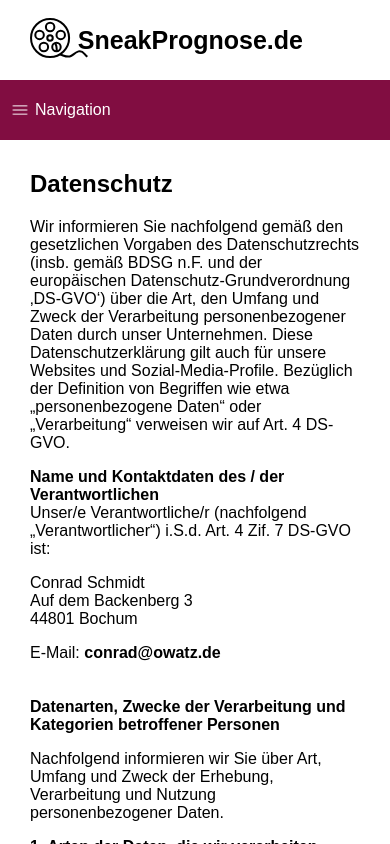
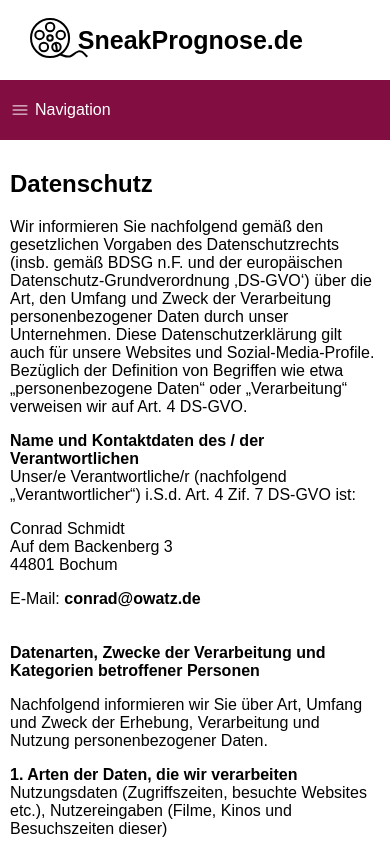
Before and after one commit to Conradowatz/sneakprognose-client, a Vue app: page /data_privacy in a window 390 px wide. Shown: the top 844 px of the page. Built offline with nearby package versions, Linux system fonts and the light colour scheme; no server answers.

Commit message:
better width handling

```diff
--- a/src/components/CinemaTable.vue
+++ b/src/components/CinemaTable.vue
@@ -36,11 +36,11 @@ p {
   font-weight: normal;
 }
 a:nth-child(even) > p {
-  background: var(--color-background-secondary);
+  background-color: var(--color-background-secondary);
 }
 
 a:hover > p {
-  background: var(--color-hover);
+  background-color: var(--color-hover);
   cursor: pointer;
 }
 </style>
--- a/src/components/DataContainer.vue
+++ b/src/components/DataContainer.vue
@@ -25,8 +25,9 @@ export default {
   border: solid var(--color-border) 1px;
   border-radius: 7px;
   width: 500px;
-  max-width: 95vw;
+  max-width: 100vw;
   background: var(--color-background-primary);
+  box-sizing: border-box;
 }
 .subc-heading {
   background: var(--color-container-top);
--- a/src/pages/AddCinemaPage.vue
+++ b/src/pages/AddCinemaPage.vue
@@ -61,7 +61,8 @@ export default {
 <style scoped>
 .container {
   max-width: 600px;
-  width: 100%;
+  margin: 0 auto;
+  padding: 10px;
 }
 label {
   font-weight: bold;
--- a/src/pages/DefaultPage.vue
+++ b/src/pages/DefaultPage.vue
@@ -126,7 +126,6 @@ h1 {
   .nav-bar {
     flex-direction: column;
     width: 100%;
-    float: right;
     padding: 10px 0 !important;
     gap: 5px !important;
     justify-content: start !important;
@@ -164,10 +163,10 @@ h1 {
   }
 }
 #main {
-  display: flex;
+  /*display: flex;
   flex-direction: column;
   align-items: center;
-  padding: 10px 30px;
+  padding: 10px 30px;*/
   max-width: 100%;
 }
 
--- a/src/pages/InfoPage.vue
+++ b/src/pages/InfoPage.vue
@@ -47,6 +47,8 @@ export default {
 <style scoped>
 .container {
   max-width: 600px;
-  width: 100%;
+  padding: 10px;
+  margin: 0 auto;
+  padding: 10px;
 }
 </style>
--- a/src/pages/PrivacyPage.vue
+++ b/src/pages/PrivacyPage.vue
@@ -303,6 +303,7 @@ export default {
 <style scoped>
 .container {
   max-width: 600px;
-  width: 100%;
+  margin: 0 auto;
+  padding: 10px;
 }
 </style>
```
